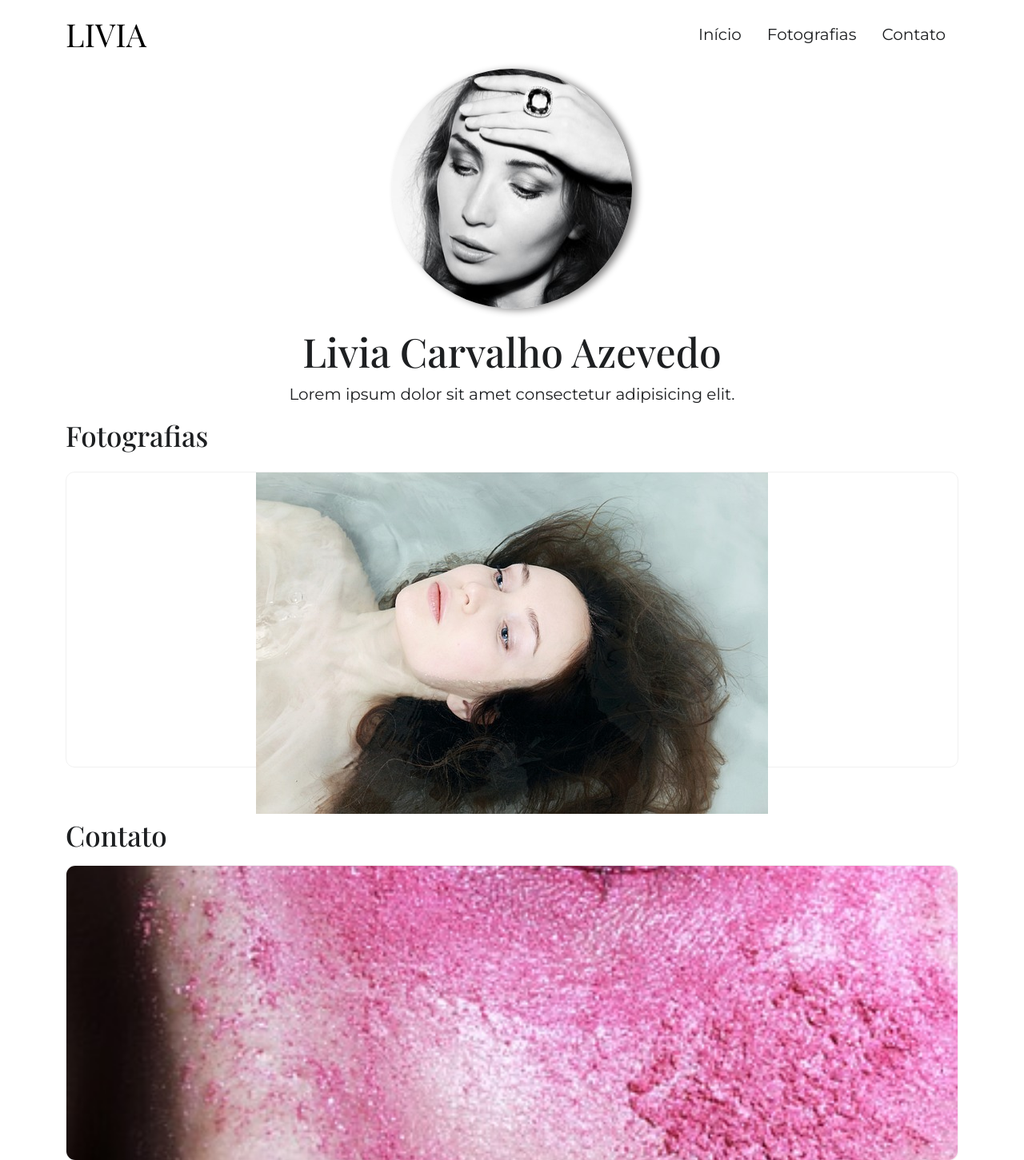
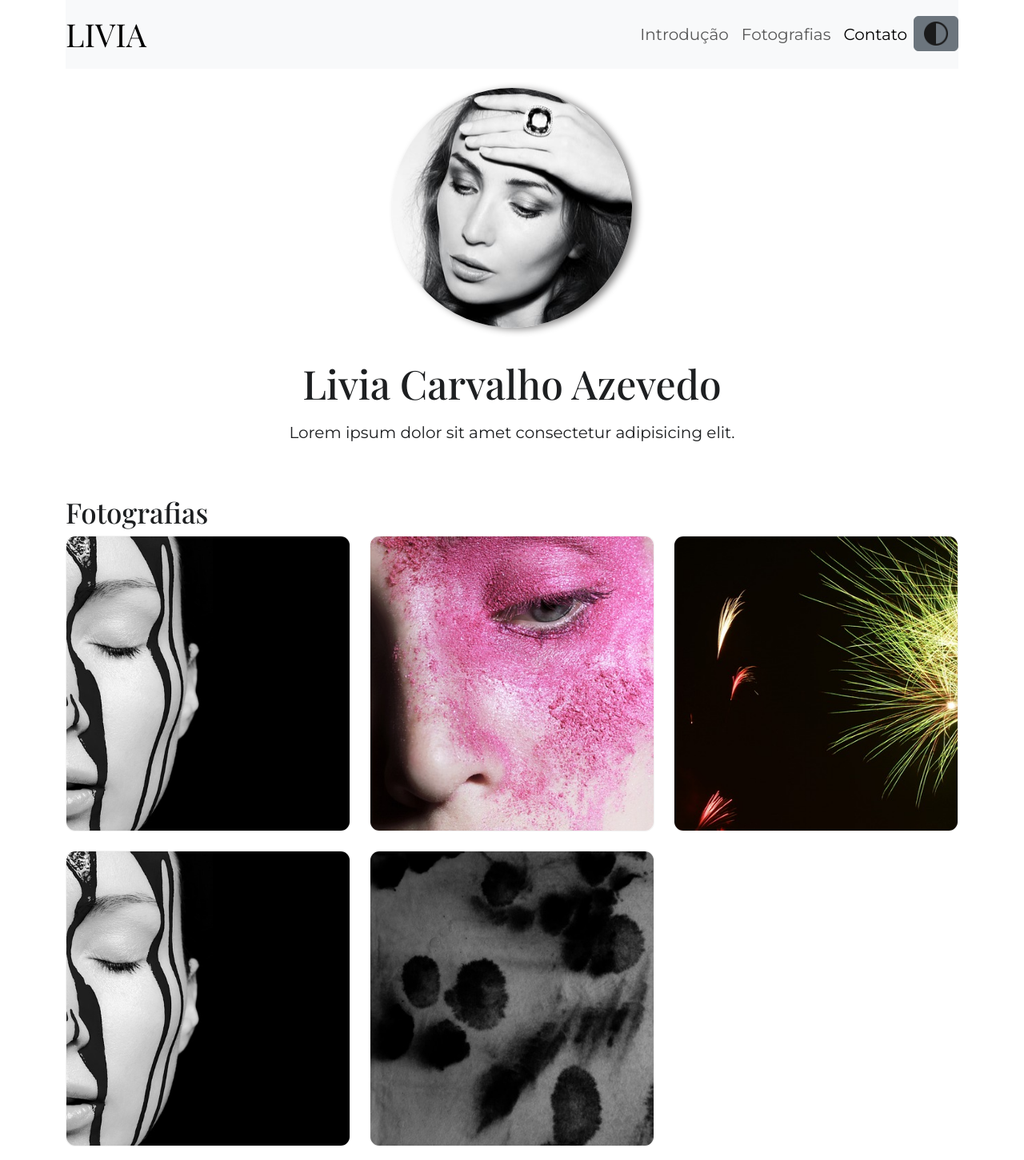
Before and after one commit to dudaeses/portfolio-fotografia, a plain HTML site: page index.html in a window 1280 px wide. Shown: the top 1451 px of the page at 80% size. Drawn offline with nearby package versions, Linux system fonts and the light colour scheme; a script that the page names is missing; a web font is replaced by a local one.

Commit message:
recuperando

```diff
--- a/index.html
+++ b/index.html
@@ -14,14 +14,20 @@
     href="https://fonts.googleapis.com/css2?family=Montserrat:ital,wght@0,100..900;1,100..900&family=Playfair+Display:ital,wght@0,400..900;1,400..900&display=swap"
     rel="stylesheet">
 </head>
+
 <body>
   <div class="container">
-        <header> <!--NÃO MEXER AQUI-->
-            <nav id="navbar-exemplo2" class="navbar">
+    <header>
+      <nav id="navbar-exemplo2" class="navbar navbar-expand-lg navbar-light bg-light">
         <a class="navbar-brand" href="#">LIVIA</a>
-                <ul class="nav nav-pills">
+        <button class="navbar-toggler" type="button" data-bs-toggle="collapse" data-bs-target="#navbarNav"
+          aria-controls="navbarNav" aria-expanded="false" aria-label="Toggle navigation">
+          <span class="navbar-toggler-icon"></span>
+        </button>
+        <div class="collapse navbar-collapse" id="navbarNav">
+          <ul class="navbar-nav ms-auto">
             <li class="nav-item">
-                    <a class="nav-link" href="#inicio">Início</a>
+              <a class="nav-link" href="#introducao">Introdução</a>
             </li>
             <li class="nav-item">
               <a class="nav-link" href="#fotografias">Fotografias</a>
@@ -29,25 +35,31 @@
             <li class="nav-item">
               <a class="nav-link" href="#contato">Contato</a>
             </li>
+            <li class="nav-item">
+              <button id="light-mode" class="btn btn-secondary"><img src="light-mode.png" style="display: flex;width: 30px;"></button>
+            </li>
           </ul>
+        </div>
       </nav>
 
-              <div id="inicio"> <!--NÃO MEXER AQUI-->
-                <img src="img/icon.jpg" id="icon" alt="Fotográfa Livia Carvalho Azevedo" width="300" height="300">
-                <h1>Livia Carvalho Azevedo</h1>
+      <div id="introducao" class="text-center my-4">
+        <img src="img/icon.jpg" id="icon" class="img-fluid rounded-circle" alt="Fotógrafa Livia Carvalho Azevedo"
+          width="300" height="300">
+        <h1 class="my-3">Livia Carvalho Azevedo</h1>
         <p>Lorem ipsum dolor sit amet consectetur adipisicing elit.</p>
       </div>
     </header>
 
-        <main> <!--aqui pode mexer-->
-            <div data-spy="scroll" data-target="#navbar-exemplo2" data-offset="0">
-                <div id="fotografias">
-                    <h4 id="fotografias">Fotografias</h4>
-
+    <main>
+      <div data-bs-spy="scroll" data-bs-target="#navbar-exemplo2" data-bs-offset="0" class="scrollspy-example">
+        <div id="fotografias" class="my-5">
+          <h4>Fotografias</h4>
+          <div class="row row-cols-1 row-cols-sm-2 row-cols-md-2 row-cols-lg-3 g-4">
+            <div class="col">
               <div class="flip-card" onclick="this.classList.toggle('clicked')">
                 <div class="flip-card-inner">
                   <div class="flip-card-front">
-                            <img src="img/img-1.jpg" alt="Avatar" class="img-fluid" width="640px" height="427">
+                    <img class="img-card img-fluid" src="img/img-7.jpg" alt="Avatar">
                   </div>
                   <div class="flip-card-back">
                     <h1>John Doe</h1>
@@ -55,12 +67,6 @@
                     <p>We love that guy</p>
                   </div>
                 </div>
-                      </div>
-                </div>
-
-                <div id="contato">
-                    <h4 id="contato">Contato</h4>
-
               </div>
             </div>
             <div class="col">
--- a/style.css
+++ b/style.css
@@ -5,23 +5,14 @@ body {
   font-size: 20px;
 }
 
-a.nav-link{
-  color: #1d1f21;
-}
-
-h1{
-  font-family:"Playfair Display", serif;
+h1 {
+  font-family: "Playfair Display", serif;
   font-size: 50px;
 }
 
 h4 {
   font-family: "Playfair Display", serif;
   font-size: 35px;
-  margin-bottom: 1rem;
-}
-
-#fotografias{
-  margin-bottom: 1.5rem;
 }
 body.dark-mode {
   background-color: #121212;
@@ -47,11 +38,11 @@ footer.dark-mode {
   font-size: 40px;
 }
 
-#inicio{
-    display: flex;
-    align-items: center;
-    justify-content: center;
-    flex-direction: column;
+#introducao {
+  display: flex;
+  align-items: center;
+  justify-content: center;
+  flex-direction: column;
 }
 
 #icon {
```
Lines whose indentation alone changed are shown as unchanged.
